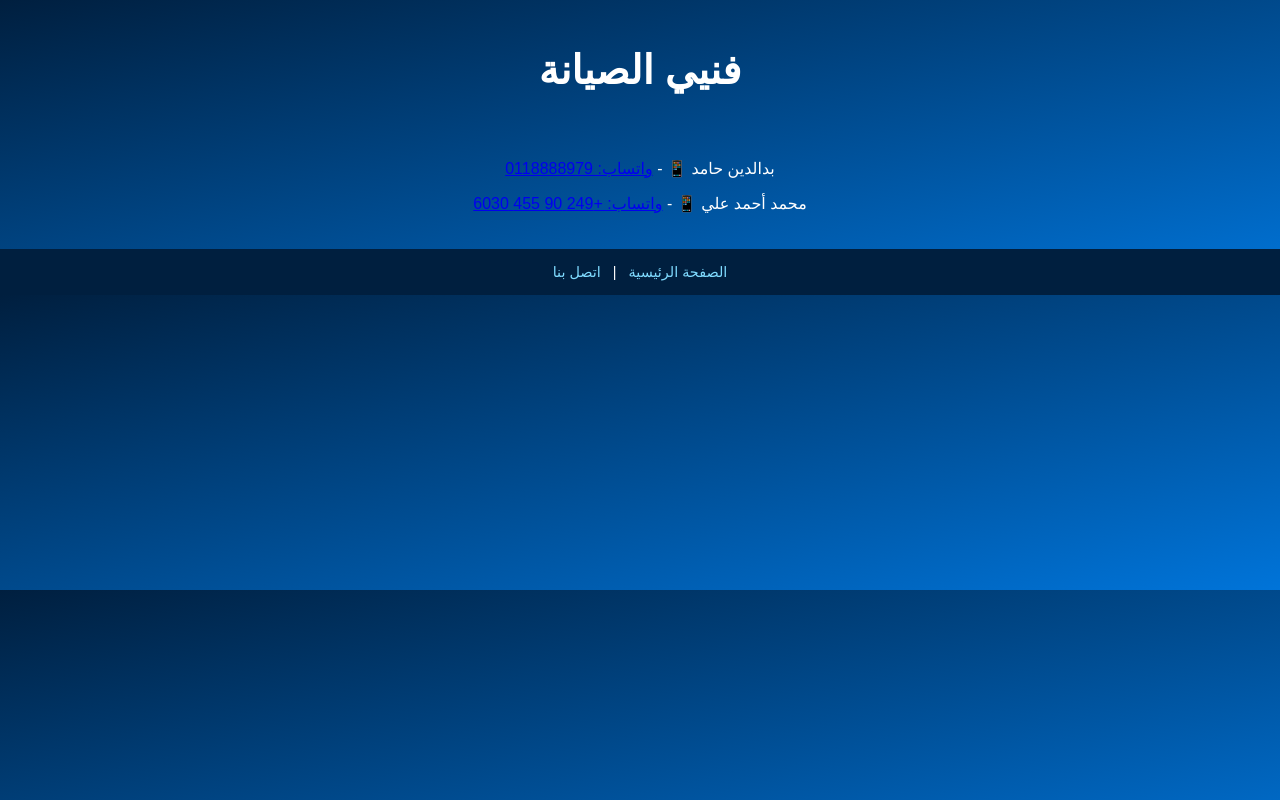
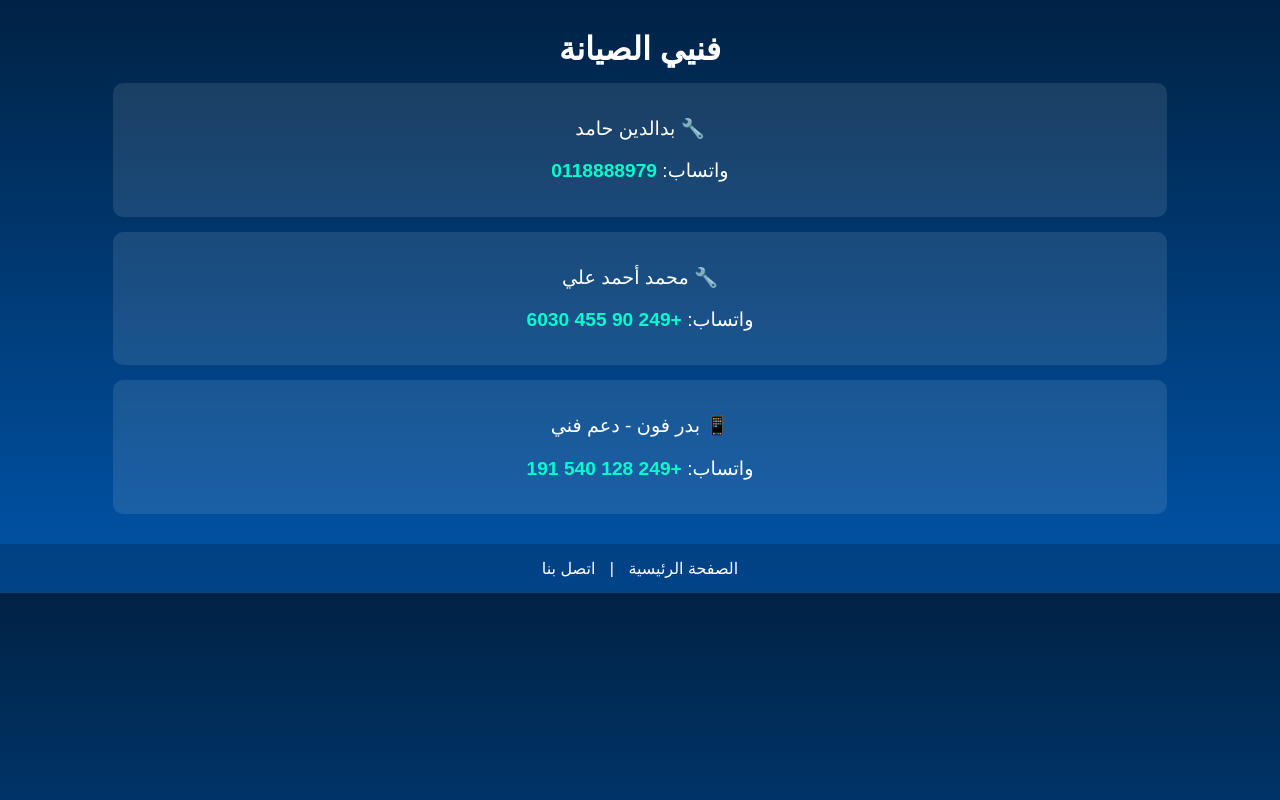
Before and after one commit to rahma885/rahma885.github.io, a plain HTML site: page repair.html in a window 1280 px wide. Drawn offline with Linux system fonts and the light colour scheme.

Commit message:
Update repair.html

```diff
--- a/repair.html
+++ b/repair.html
@@ -1,22 +1,74 @@
-
 <!DOCTYPE html>
 <html lang="ar" dir="rtl">
 <head>
-    <meta charset="UTF-8">
-    <title>صيانة الهواتف الذكية</title>
-    <link rel="stylesheet" href="style.css">
+  <meta charset="UTF-8" />
+  <meta name="viewport" content="width=device-width, initial-scale=1.0" />
+  <title>فنيي الصيانة</title>
+  <style>
+    body {
+      font-family: 'Cairo', sans-serif;
+      background: linear-gradient(to bottom, #002244, #0055aa);
+      color: #fff;
+      margin: 0;
+      padding: 0;
+      text-align: center;
+    }
+    h1 {
+      font-size: 2em;
+      margin: 30px 0 10px;
+    }
+    .technician {
+      background: rgba(255, 255, 255, 0.1);
+      margin: 15px auto;
+      padding: 15px;
+      width: 80%;
+      border-radius: 10px;
+      font-size: 1.2em;
+    }
+    .technician a {
+      color: #00ffcc;
+      text-decoration: none;
+      font-weight: bold;
+    }
+    .technician a:hover {
+      color: #ffff66;
+    }
+    footer {
+      margin-top: 30px;
+      padding: 15px;
+      background: rgba(0, 0, 0, 0.2);
+    }
+    footer a {
+      color: #fff;
+      text-decoration: none;
+      margin: 0 10px;
+    }
+    footer a:hover {
+      text-decoration: underline;
+    }
+  </style>
 </head>
 <body>
-<header>
-    <h1>فنيي الصيانة</h1>
-</header>
-<main>
-    <p>بدالدين حامد 📱 - <a href="https://wa.me/0118888979">واتساب: 0118888979</a></p>
-    <p>محمد أحمد علي 📱 - <a href="https://wa.me/249904556030">واتساب: +249 90 455 6030</a></p>
-</main>
-<footer>
+  <h1>فنيي الصيانة</h1>
+
+  <div class="technician">
+    <p>🔧 بدالدين حامد</p>
+    <p>واتساب: <a href="https://wa.me/0118888979" target="_blank">0118888979</a></p>
+  </div>
+
+  <div class="technician">
+    <p>🔧 محمد أحمد علي</p>
+    <p>واتساب: <a href="https://wa.me/249904556030" target="_blank">+249 90 455 6030</a></p>
+  </div>
+
+  <div class="technician">
+    <p>📱 بدر فون - دعم فني</p>
+    <p>واتساب: <a href="https://wa.me/249128540191" target="_blank">+249 128 540 191</a></p>
+  </div>
+
+  <footer>
     <a href="index.html">الصفحة الرئيسية</a> |
-    <a href="tel:+249906663404">اتصل بنا</a>
-</footer>
+    <a href="contact.html">اتصل بنا</a>
+  </footer>
 </body>
-</html>
+                   </html>
```
